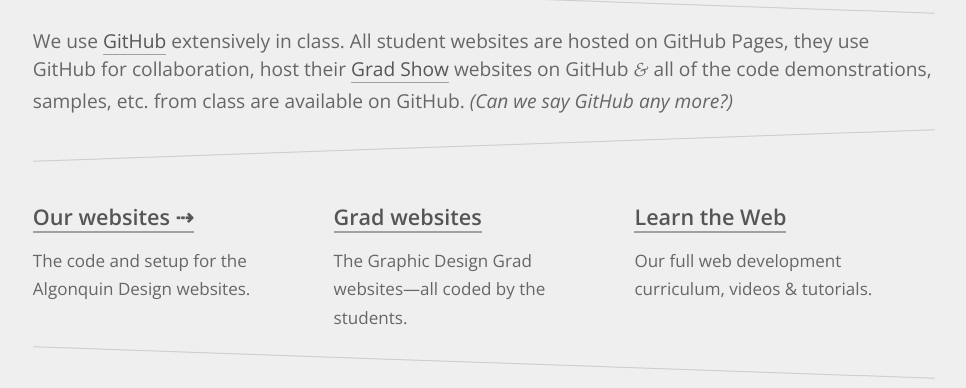
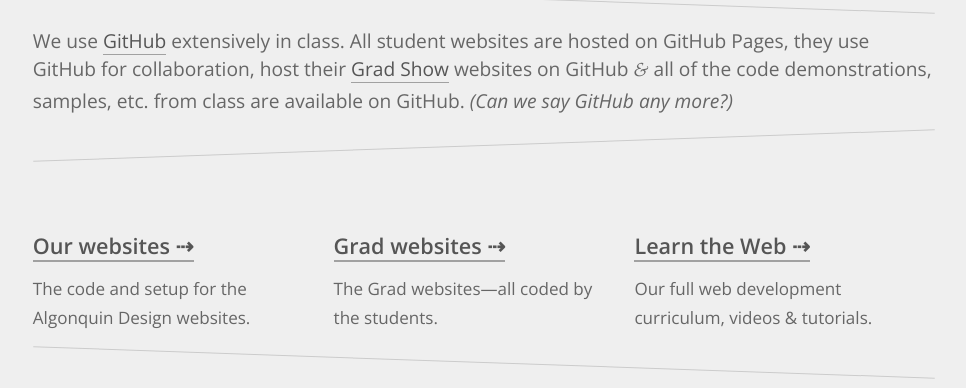
Before and after one commit to algonquindesign/algonquindesign.github.io, a website: page index.html in a window 1280 px wide. Shown: the part 179-567 px from the top of the page, without its empty margins (156-1122 px from the left). Drawn offline with nearby package versions, Linux system fonts and the light colour scheme.

Commit message:
Style fixes.

```diff
--- a/index.html
+++ b/index.html
@@ -32,17 +32,17 @@
 
   <hr class="slant slant--reverse">
 
-  <ul class="list-group grid pad-t">
+  <ul class="list-group grid pad-t-2">
     <li class="list-group__item unit unit-s-1 unit-m-1-2 unit-l-1-3">
       <h2 class="mega push-1-2"><a href="https://github.com/algonquindesign">Our websites ⇢</a></h2>
       <p class="milli section-desc">The code and setup for the Algonquin Design websites.</p>
     </li>
     <li class="list-group__item unit unit-s-1 unit-m-1-2 unit-l-1-3">
-      <h2 class="mega push-1-2"><a href="https://github.com/algonquindesign-grads">Grad websites</a></h2>
-      <p class="milli section-desc">The Graphic Design Grad websites—all coded by the students.</p>
+      <h2 class="mega push-1-2"><a href="https://github.com/algonquindesign-grads">Grad websites ⇢</a></h2>
+      <p class="milli section-desc">The Grad websites—all coded by the students.</p>
     </li>
     <li class="list-group__item unit unit-s-1 unit-m-1-2 unit-l-1-3">
-      <h2 class="mega push-1-2"><a href="https://github.com/acgd-learn-the-web">Learn the Web</a></h2>
+      <h2 class="mega push-1-2"><a href="https://github.com/acgd-learn-the-web">Learn the Web ⇢</a></h2>
       <p class="milli section-desc">Our full web development curriculum, videos &amp; tutorials.</p>
     </li>
   </ul>
```
